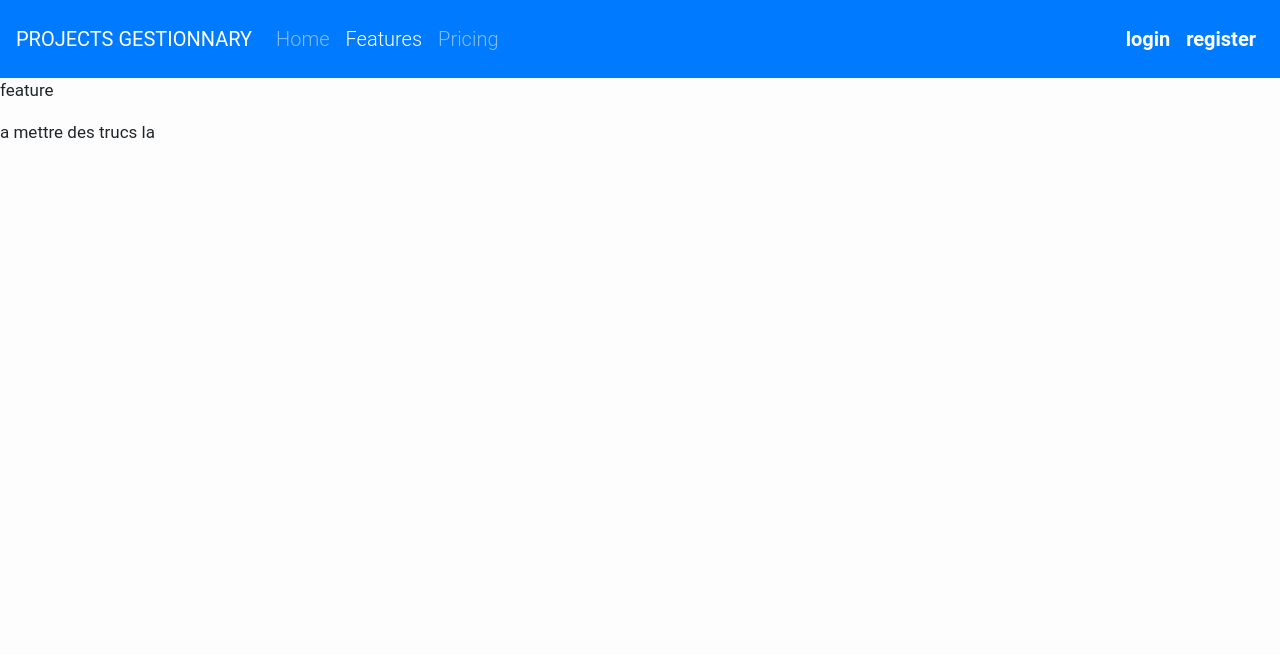
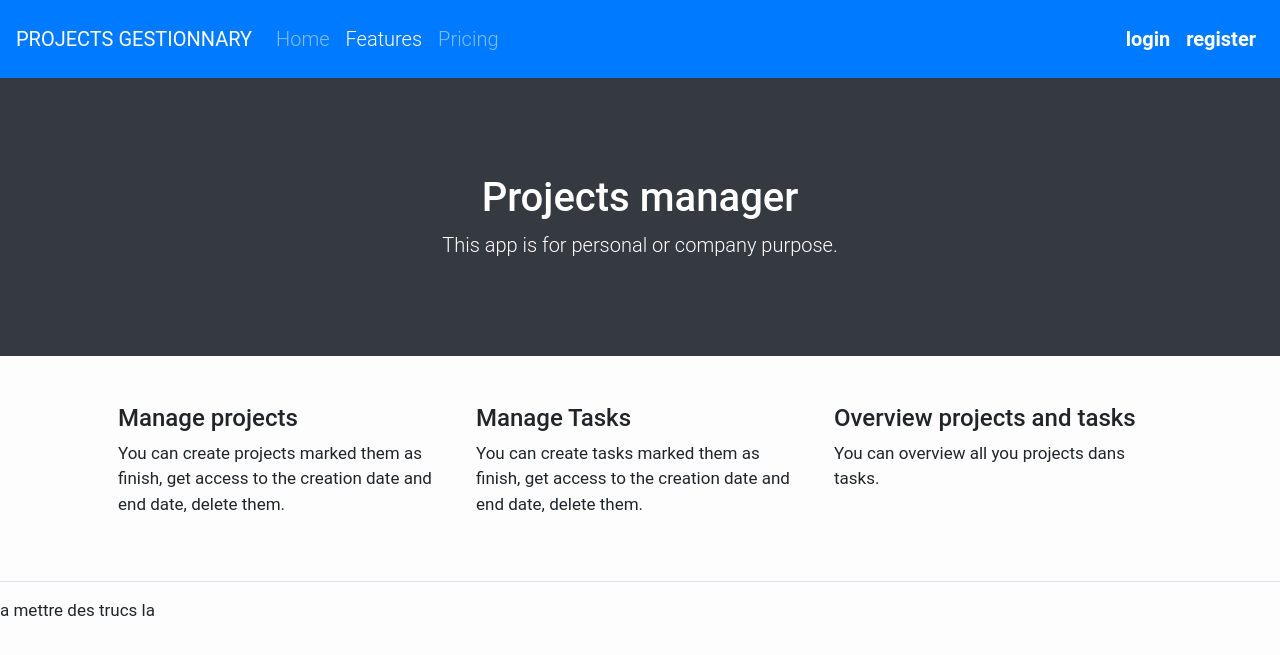
Before and after one commit to erwanngat/djangowin, a Django app: page /features in a window 1280 px wide. Shown: the top 655 px of the page. Run offline with Django 5.2, Linux system fonts and the light colour scheme; parts of the project's set-up code (start-up, migrations or seed data) failed here and were passed over; some libraries are stand-ins or nearby versions.

Commit message:
up features

```diff
--- a/projects/templates/projects/features.html
+++ b/projects/templates/projects/features.html
@@ -7,6 +7,8 @@
   <meta name="viewport" content="width=device-width, initial-scale=1" />
   <link rel="stylesheet" href="https://maxcdn.bootstrapcdn.com/bootstrap/4.0.0/css/bootstrap.min.css"
     integrity="sha384-Gn5384xqQ1aoWXA+058RXPxPg6fy4IWvTNh0E263XmFcJlSAwiGgFAW/dAiS6JXm" crossorigin="anonymous" />
+  <link href="https://cdn.jsdelivr.net/npm/bootstrap-icons@1.4.1/font/bootstrap-icons.css" rel="stylesheet" />
+  <link rel="icon" type="image/x-icon" href="assets/favicon.ico" />
 </head>
 
 <body>
@@ -64,10 +66,41 @@
           </span>
         </div>
       </nav>
-feature
-      <footer class="py-3 bg-grey">
-        <p>a mettre des trucs la</p>
-      </footer>
-    </body>
 
-    </html>
+      <header class="bg-dark py-5">
+        <div class="container px-5">
+            <div class="row gx-5 justify-content-center">
+                <div class="col-lg-6">
+                    <div class="text-center my-5">
+                        <h1 class="display-5 fw-bolder text-white mb-2">Projects manager</h1>
+                        <p class="lead text-white mb-4">This app is for personal or company purpose.</p>
+                    </div>
+                </div>
+            </div>
+        </div>
+    </header>
+
+      <section class="py-6 border-bottom" id="features">
+        <div class="container px-5 my-5">
+            <div class="row gx-5">
+                <div class="col-lg-4 mb-5 mb-lg-0">
+                    <h2 class="h4 fw-bolder">Manage projects</h2>
+                    <p>You can create projects marked them as finish, get access to the creation date and end date, delete them.</p>
+                </div>
+                <div class="col-lg-4 mb-5 mb-lg-0">
+                    <h2 class="h4 fw-bolder">Manage Tasks</h2>
+                    <p>You can create tasks marked them as finish, get access to the creation date and end date, delete them.</p>
+                </div>
+                <div class="col-lg-4 mb-5 mb-lg-0">
+                  <h2 class="h4 fw-bolder">Overview projects and tasks</h2>
+                  <p>You can overview all you projects dans tasks.</p>
+              </div>
+            </div>
+        </div>
+    </section>
+
+    <footer class="py-3 bg-grey">
+      <p>a mettre des trucs la</p>
+    </footer>
+  </body>
+</html>
```
